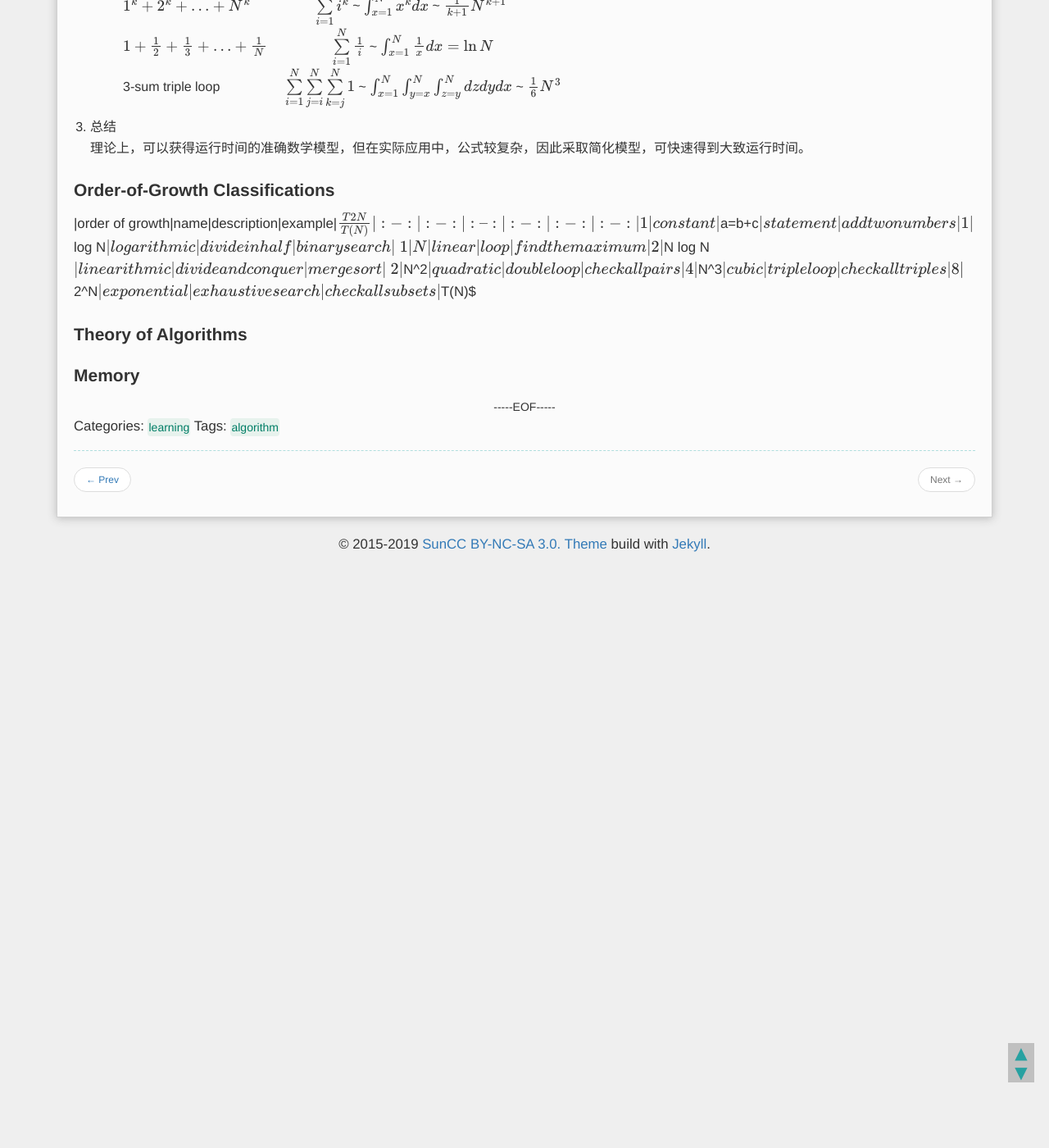
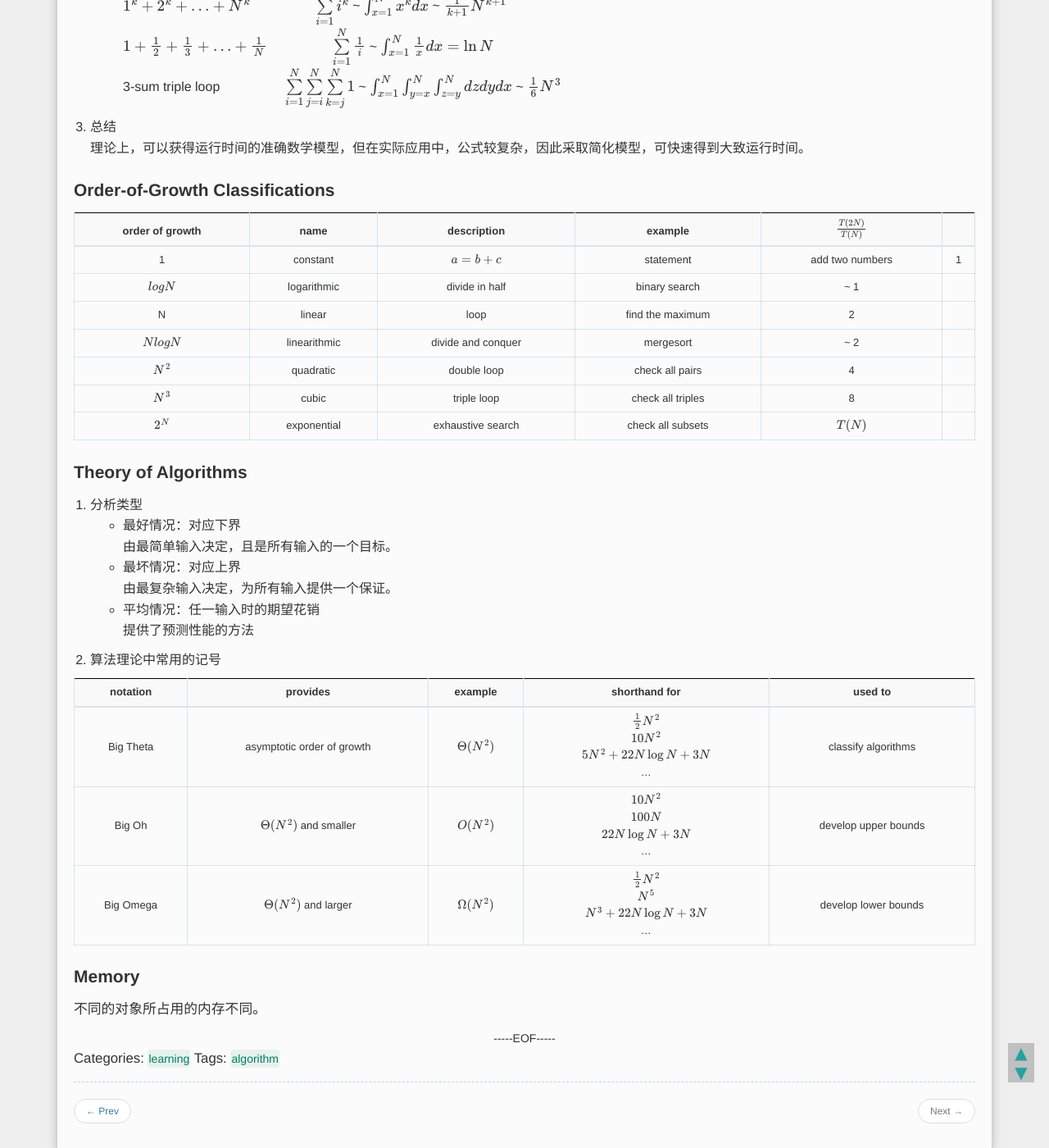
Before and after one commit to YurieSun/YurieSun.github.io, a Jekyll site: the page built from _posts/2019-03-29-learning-algorithm-analysis-of-algorithms.md, in a window 1280 px wide and 1400 px high, scrolled down 2514 px. Shown: the whole window at 82% size. Built offline with Jekyll 4.4.1, drawn with Linux system fonts in a browser that asks for light colours; formulas are drawn with MathJax 3; before the commit the page ends 3202 px from its top, so only the background shows below that.

Commit message:
submit algorithm notes of theory of algorithms and memory in analysis of algorithms

```diff
--- a/_posts/2019-03-29-learning-algorithm-analysis-of-algorithms.md
+++ b/_posts/2019-03-29-learning-algorithm-analysis-of-algorithms.md
@@ -94,16 +94,32 @@ $1+\frac{1}{2}+\frac{1}{3}+...+\frac{1}{N}$　　　　　$\sum\limits_{i=1}^N \
 理论上，可以获得运行时间的准确数学模型，但在实际应用中，公式较复杂，因此采取简化模型，可快速得到大致运行时间。
 
 ### Order-of-Growth Classifications
-|order of growth|name|description|example|$\frac{T{2N}}{T(N)}
-|:-: | :-:| :--: | :-: | :-: | :-:
-|1|constant|$a=b+c$|statement|add two numbers|1
-|$log N$|logarithmic|divide in half|binary search|~ 1
-|N|linear|loop|find the maximum|2
-|$N log N$|linearithmic|divide and conquer|mergesort|~ 2
-|$N^2$|quadratic|double loop|check all pairs|4
-|$N^3$|cubic|triple loop|check all triples|8
-|$2^N$|exponential|exhaustive search|check all subsets|$T(N)$
+
+|order of growth|name|description|example|$\frac{T{(2N)}}{T(N)}$|
+|:-: | :-:| :--: | :-: | :-: | :-:|
+|1|constant|$a=b+c$|statement|add two numbers|1|
+|$log N$|logarithmic|divide in half|binary search|~ 1|
+|N|linear|loop|find the maximum|2|
+|$N log N$|linearithmic|divide and conquer|mergesort|~ 2|
+|$N^2$|quadratic|double loop|check all pairs|4|
+|$N^3$|cubic|triple loop|check all triples|8|
+|$2^N$|exponential|exhaustive search|check all subsets|$T(N)$|
 
 ### Theory of Algorithms
+1. 分析类型
+* 最好情况：对应下界
+由最简单输入决定，且是所有输入的一个目标。
+* 最坏情况：对应上界
+由最复杂输入决定，为所有输入提供一个保证。
+* 平均情况：任一输入时的期望花销
+提供了预测性能的方法
+2. 算法理论中常用的记号
+
+|notation|provides|example|shorthand for|used to|
+|:-:|:--:|:-:|:--:|:--:|
+|Big Theta|asymptotic order of growth|$\Theta(N^2)$|$\frac{1}{2}N^2$<br>$10N^2$<br>$5N^2+22N\log N+3N$<br>...|classify algorithms|
+|Big Oh|$\Theta(N^2)$ and smaller|$O(N^2)$|$10N^2$<br>$100N$<br>$22N\log N+3N$<br>...|develop upper bounds|
+Big Omega|$\Theta(N^2)$ and larger|$\Omega(N^2)$|$\frac{1}{2}N^2$<br>$N^5$<br>$N^3+22N\log N+3N$<br>...|develop lower bounds|
 
 ### Memory
+不同的对象所占用的内存不同。
```
